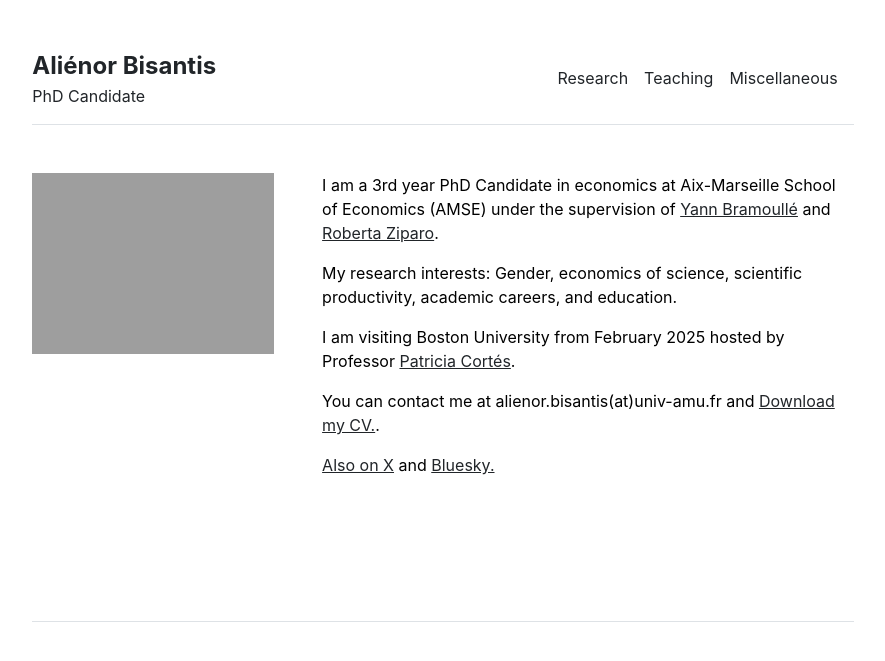
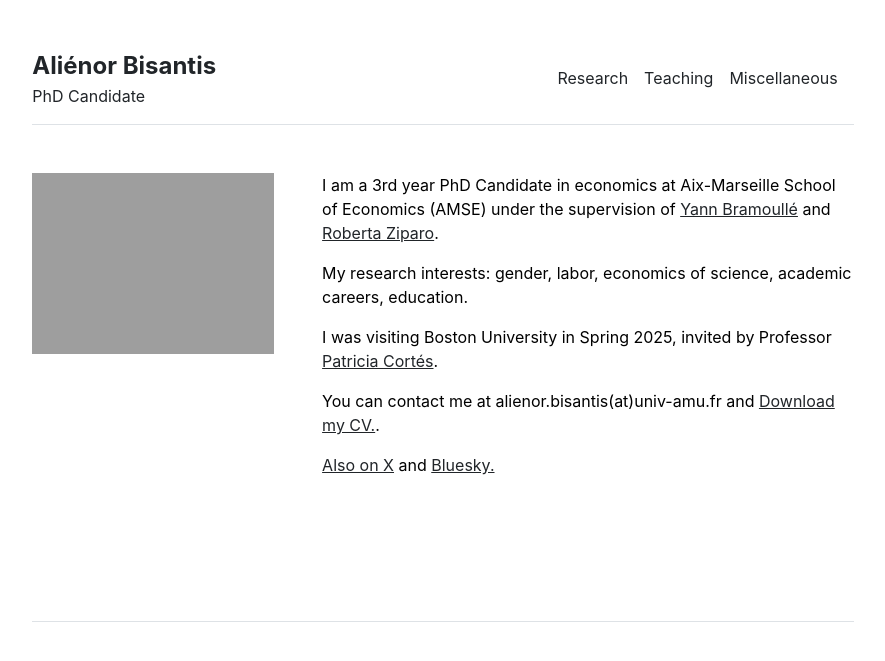
Before and after one commit to alienorbisantis/alienorbisantis.github.io, a Jekyll site: the page built from index.md, in a window 1280 px wide. Shown: the top 661 px of the page, without its empty margins (197-1082 px from the left). Built offline with Jekyll 4.4.1, drawn with Linux system fonts in a browser that asks for light colours.

Commit message:
Update index.md

```diff
--- a/index.md
+++ b/index.md
@@ -5,9 +5,9 @@ title: "Aliénor Bisantis"
 
 I am a 3rd year PhD Candidate in economics at Aix-Marseille School of Economics (AMSE) under the supervision of [Yann Bramoullé](https://sites.google.com/site/bramoulley/)  and [Roberta Ziparo](https://sites.google.com/site/rziparo/).
 
-My research interests: Gender, economics of science, scientific productivity, academic careers, and education.
+My research interests: gender, labor, economics of science, academic careers, education.
 
-I am visiting Boston University from February 2025 hosted by Professor [Patricia Cortés](https://sites.google.com/site/pcortesbu/).
+I was visiting Boston University in Spring 2025, invited by Professor [Patricia Cortés](https://sites.google.com/site/pcortesbu/).
 
 You can contact me at alienor.bisantis(at)univ-amu.fr and [Download my CV.]({{ site.github.url }}/assets//CVBISANTISAlienor_eng.pdf).
 
```
